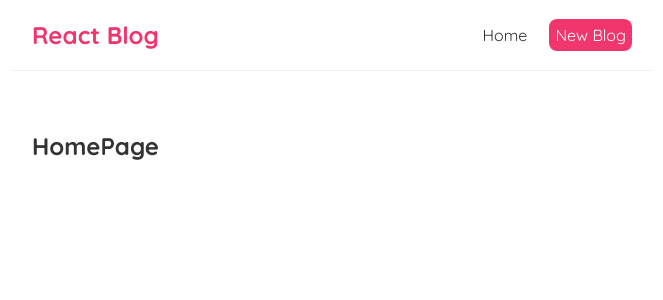
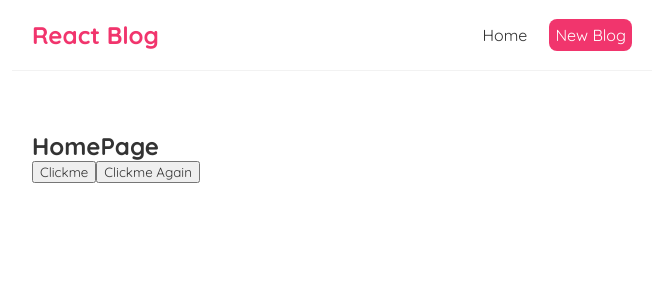
Before and after one commit to premkumarkori/reactbasics, a React (Create React App) app: page / in a window 1280 px wide. Shown: the top 300 px of the page, without its empty margins (308-971 px from the left). Built offline with nearby package versions, Linux system fonts and the light colour scheme.

Commit message:
Fourth Commit: Adding Click events

```diff
--- a/src/Home.js
+++ b/src/Home.js
@@ -1,9 +1,15 @@
-import React from 'react'
-
 const Home = () => {
+  const handleClick = (e) =>{
+    console.log('hello, welcome to blog',e)
+  }
+  const handleClickAgain = (name,e) =>{
+    console.log('hello '+name,e.target);
+  }
   return (
     <div className="Home">
         <h2>HomePage</h2>
+        <button onClick={handleClick}>Clickme</button>
+        <button onClick={(e)=> handleClickAgain('Premkumar',e)}>Clickme Again</button>
     </div>
   )
 }
```
